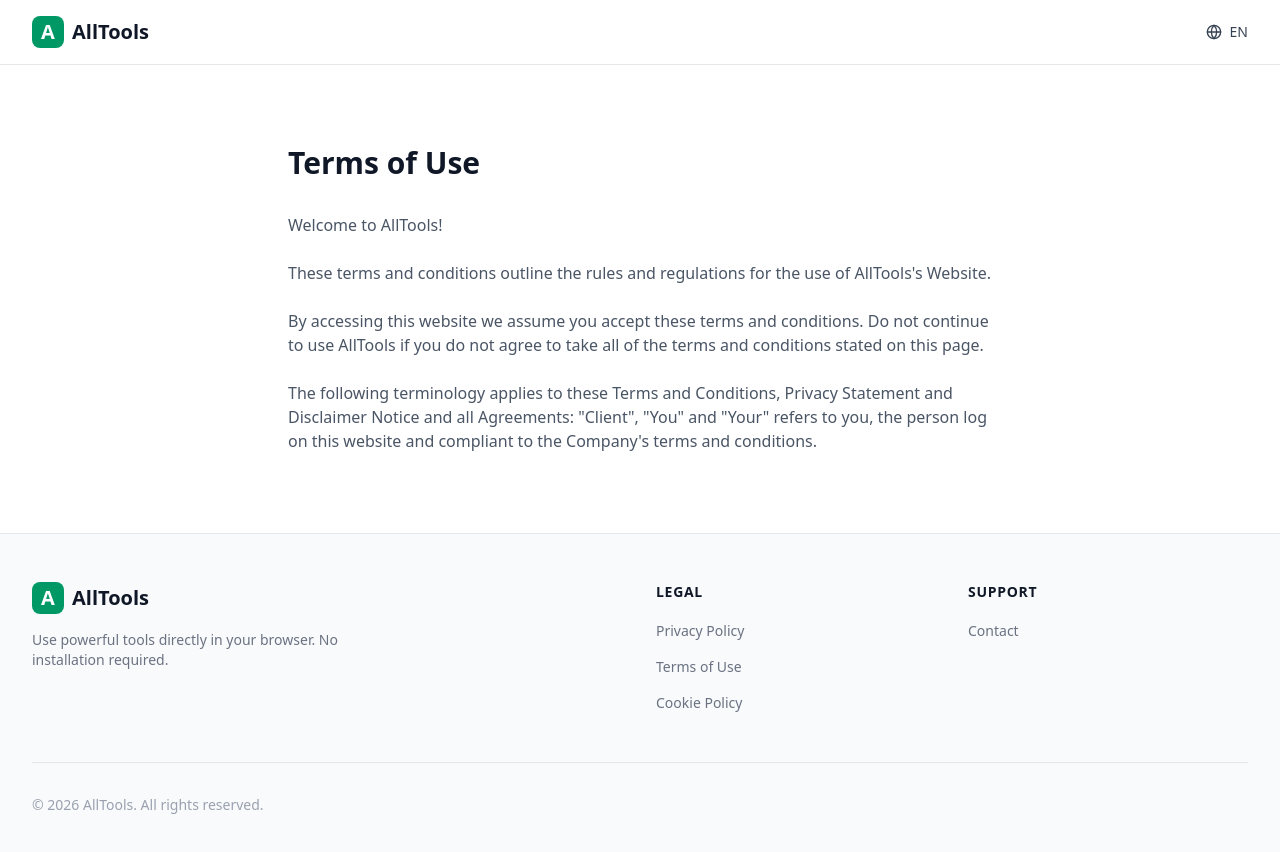
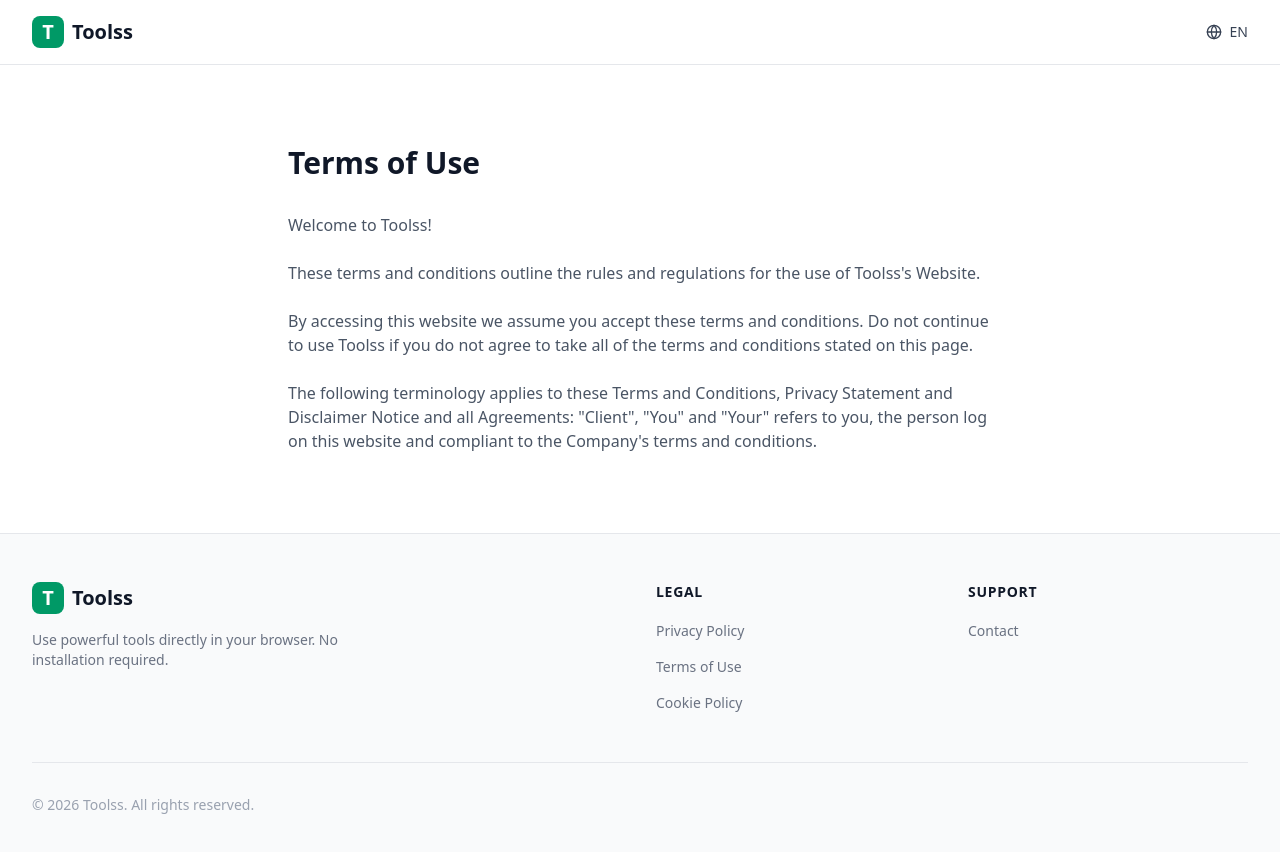
Before and after one commit to dudu841/AllTools-site, a React (Vite) app: page /en/terms in a window 1280 px wide. Shown: the top 852 px of the page. Built offline with nearby package versions, Linux system fonts and the light colour scheme.

Commit message:
Rename brand to Toolss and update logo initial

```diff
--- a/index.html
+++ b/index.html
@@ -3,7 +3,7 @@
   <head>
     <meta charset="UTF-8" />
     <meta name="viewport" content="width=device-width, initial-scale=1.0" />
-    <title>AllTools</title>
+    <title>Toolss</title>
   </head>
   <body>
     <div id="root"></div>
--- a/src/components/Footer.tsx
+++ b/src/components/Footer.tsx
@@ -16,9 +16,9 @@ export default function Footer() {
               className="flex items-center gap-2 mb-4"
             >
               <div className="flex h-8 w-8 items-center justify-center rounded-lg bg-emerald-600 text-white font-bold text-xl">
-                A
+                T
               </div>
-              <span className="text-xl font-bold text-gray-900">AllTools</span>
+              <span className="text-xl font-bold text-gray-900">Toolss</span>
             </Link>
             <p className="text-sm text-gray-500 max-w-xs">
               {t("home.subtitle")}
@@ -76,7 +76,7 @@ export default function Footer() {
 
         <div className="mt-12 border-t border-gray-200 pt-8 flex flex-col md:flex-row justify-between items-center">
           <p className="text-sm text-gray-400">
-            &copy; {new Date().getFullYear()} AllTools. {t("footer.rights")}
+            &copy; {new Date().getFullYear()} Toolss. {t("footer.rights")}
           </p>
         </div>
       </div>
--- a/src/components/Header.tsx
+++ b/src/components/Header.tsx
@@ -35,9 +35,9 @@ export default function Header() {
       <div className="mx-auto flex h-16 max-w-7xl items-center justify-between px-3 sm:px-6 lg:px-8">
         <Link to={`/${currentLang}`} className="flex items-center gap-2 min-w-0">
           <div className="flex h-8 w-8 shrink-0 items-center justify-center rounded-lg bg-emerald-600 text-white font-bold text-xl">
-            A
+            T
           </div>
-          <span className="truncate text-lg font-bold text-gray-900 sm:text-xl">AllTools</span>
+          <span className="truncate text-lg font-bold text-gray-900 sm:text-xl">Toolss</span>
         </Link>
 
         {/* Desktop Navigation */}
--- a/src/locales/en.json
+++ b/src/locales/en.json
@@ -59,15 +59,15 @@
   "legal": {
     "privacy": {
       "title": "Privacy Policy",
-      "text": "At AllTools, accessible from our website, one of our main priorities is the privacy of our visitors. This Privacy Policy document contains types of information that is collected and recorded by AllTools and how we use it.\n\nIf you have additional questions or require more information about our Privacy Policy, do not hesitate to contact us.\n\nThis Privacy Policy applies only to our online activities and is valid for visitors to our website with regards to the information that they shared and/or collect in AllTools. This policy is not applicable to any information collected offline or via channels other than this website."
+      "text": "At Toolss, accessible from our website, one of our main priorities is the privacy of our visitors. This Privacy Policy document contains types of information that is collected and recorded by Toolss and how we use it.\n\nIf you have additional questions or require more information about our Privacy Policy, do not hesitate to contact us.\n\nThis Privacy Policy applies only to our online activities and is valid for visitors to our website with regards to the information that they shared and/or collect in Toolss. This policy is not applicable to any information collected offline or via channels other than this website."
     },
     "terms": {
       "title": "Terms of Use",
-      "text": "Welcome to AllTools!\n\nThese terms and conditions outline the rules and regulations for the use of AllTools's Website.\n\nBy accessing this website we assume you accept these terms and conditions. Do not continue to use AllTools if you do not agree to take all of the terms and conditions stated on this page.\n\nThe following terminology applies to these Terms and Conditions, Privacy Statement and Disclaimer Notice and all Agreements: \"Client\", \"You\" and \"Your\" refers to you, the person log on this website and compliant to the Company's terms and conditions."
+      "text": "Welcome to Toolss!\n\nThese terms and conditions outline the rules and regulations for the use of Toolss's Website.\n\nBy accessing this website we assume you accept these terms and conditions. Do not continue to use Toolss if you do not agree to take all of the terms and conditions stated on this page.\n\nThe following terminology applies to these Terms and Conditions, Privacy Statement and Disclaimer Notice and all Agreements: \"Client\", \"You\" and \"Your\" refers to you, the person log on this website and compliant to the Company's terms and conditions."
     },
     "cookies": {
       "title": "Cookie Policy",
-      "text": "This is the Cookie Policy for AllTools.\n\nWhat Are Cookies\nAs is common practice with almost all professional websites this site uses cookies, which are tiny files that are downloaded to your computer, to improve your experience. This page describes what information they gather, how we use it and why we sometimes need to store these cookies. We will also share how you can prevent these cookies from being stored however this may downgrade or 'break' certain elements of the sites functionality.\n\nHow We Use Cookies\nWe use cookies for a variety of reasons detailed below. Unfortunately in most cases there are no industry standard options for disabling cookies without completely disabling the functionality and features they add to this site."
+      "text": "This is the Cookie Policy for Toolss.\n\nWhat Are Cookies\nAs is common practice with almost all professional websites this site uses cookies, which are tiny files that are downloaded to your computer, to improve your experience. This page describes what information they gather, how we use it and why we sometimes need to store these cookies. We will also share how you can prevent these cookies from being stored however this may downgrade or 'break' certain elements of the sites functionality.\n\nHow We Use Cookies\nWe use cookies for a variety of reasons detailed below. Unfortunately in most cases there are no industry standard options for disabling cookies without completely disabling the functionality and features they add to this site."
     },
     "contact": {
       "title": "Contact Us",
--- a/src/locales/es.json
+++ b/src/locales/es.json
@@ -59,15 +59,15 @@
   "legal": {
     "privacy": {
       "title": "Política de Privacidad",
-      "text": "En AllTools, accesible desde nuestro sitio web, una de nuestras principales prioridades es la privacidad de nuestros visitantes. Este documento de Política de Privacidad contiene los tipos de información que AllTools recopila y registra y cómo la usamos.\n\nSi tiene preguntas adicionales o necesita más información sobre nuestra Política de Privacidad, no dude en contactarnos.\n\nEsta Política de Privacidad se aplica solo a nuestras actividades en línea y es válida para los visitantes de nuestro sitio web con respecto a la información que compartieron y/o recopilaron en AllTools. Esta política no es aplicable a ninguna información recopilada fuera de línea o a través de canales que no sean este sitio web."
+      "text": "En Toolss, accesible desde nuestro sitio web, una de nuestras principales prioridades es la privacidad de nuestros visitantes. Este documento de Política de Privacidad contiene los tipos de información que Toolss recopila y registra y cómo la usamos.\n\nSi tiene preguntas adicionales o necesita más información sobre nuestra Política de Privacidad, no dude en contactarnos.\n\nEsta Política de Privacidad se aplica solo a nuestras actividades en línea y es válida para los visitantes de nuestro sitio web con respecto a la información que compartieron y/o recopilaron en Toolss. Esta política no es aplicable a ninguna información recopilada fuera de línea o a través de canales que no sean este sitio web."
     },
     "terms": {
       "title": "Términos de Uso",
-      "text": "¡Bienvenido a AllTools!\n\nEstos términos y condiciones describen las reglas y regulaciones para el uso del sitio web de AllTools.\n\nAl acceder a este sitio web, asumimos que acepta estos términos y condiciones. No continúe usando AllTools si no acepta todos los términos y condiciones establecidos en esta página.\n\nLa siguiente terminología se aplica a estos Términos y Condiciones, Declaración de Privacidad y Aviso de Exención de Responsabilidad y a todos los Acuerdos: \"Cliente\", \"Usted\" y \"Su\" se refiere a usted, la persona que inicia sesión en este sitio web y cumple con los términos y condiciones de la Compañía."
+      "text": "¡Bienvenido a Toolss!\n\nEstos términos y condiciones describen las reglas y regulaciones para el uso del sitio web de Toolss.\n\nAl acceder a este sitio web, asumimos que acepta estos términos y condiciones. No continúe usando Toolss si no acepta todos los términos y condiciones establecidos en esta página.\n\nLa siguiente terminología se aplica a estos Términos y Condiciones, Declaración de Privacidad y Aviso de Exención de Responsabilidad y a todos los Acuerdos: \"Cliente\", \"Usted\" y \"Su\" se refiere a usted, la persona que inicia sesión en este sitio web y cumple con los términos y condiciones de la Compañía."
     },
     "cookies": {
       "title": "Política de Cookies",
-      "text": "Esta es la Política de Cookies de AllTools.\n\nQué son las cookies\nComo es práctica común en casi todos los sitios web profesionales, este sitio usa cookies, que son pequeños archivos que se descargan en su computadora, para mejorar su experiencia. Esta página describe qué información recopilan, cómo la usamos y por qué a veces necesitamos almacenar estas cookies. También compartiremos cómo puede evitar que estas cookies se almacenen, sin embargo, esto puede degradar o 'romper' ciertos elementos de la funcionalidad del sitio.\n\nCómo usamos las cookies\nUsamos cookies por una variedad de razones que se detallan a continuación. Desafortunadamente, en la mayoría de los casos no existen opciones estándar de la industria para deshabilitar las cookies sin deshabilitar por completo la funcionalidad y las características que agregan a este sitio."
+      "text": "Esta es la Política de Cookies de Toolss.\n\nQué son las cookies\nComo es práctica común en casi todos los sitios web profesionales, este sitio usa cookies, que son pequeños archivos que se descargan en su computadora, para mejorar su experiencia. Esta página describe qué información recopilan, cómo la usamos y por qué a veces necesitamos almacenar estas cookies. También compartiremos cómo puede evitar que estas cookies se almacenen, sin embargo, esto puede degradar o 'romper' ciertos elementos de la funcionalidad del sitio.\n\nCómo usamos las cookies\nUsamos cookies por una variedad de razones que se detallan a continuación. Desafortunadamente, en la mayoría de los casos no existen opciones estándar de la industria para deshabilitar las cookies sin deshabilitar por completo la funcionalidad y las características que agregan a este sitio."
     },
     "contact": {
       "title": "Contacto",
--- a/src/locales/pt.json
+++ b/src/locales/pt.json
@@ -59,15 +59,15 @@
   "legal": {
     "privacy": {
       "title": "Política de Privacidade",
-      "text": "Na AllTools, acessível a partir do nosso site, uma de nossas principais prioridades é a privacidade dos nossos visitantes. Este documento de Política de Privacidade contém tipos de informações que são coletadas e registradas pela AllTools e como as usamos.\n\nSe você tiver dúvidas adicionais ou precisar de mais informações sobre nossa Política de Privacidade, não hesite em nos contatar.\n\nEsta Política de Privacidade aplica-se apenas às nossas atividades online e é válida para os visitantes do nosso site no que diz respeito às informações que eles compartilharam e/ou coletaram na AllTools. Esta política não é aplicável a quaisquer informações coletadas offline ou através de canais que não sejam este site."
+      "text": "Na Toolss, acessível a partir do nosso site, uma de nossas principais prioridades é a privacidade dos nossos visitantes. Este documento de Política de Privacidade contém tipos de informações que são coletadas e registradas pela Toolss e como as usamos.\n\nSe você tiver dúvidas adicionais ou precisar de mais informações sobre nossa Política de Privacidade, não hesite em nos contatar.\n\nEsta Política de Privacidade aplica-se apenas às nossas atividades online e é válida para os visitantes do nosso site no que diz respeito às informações que eles compartilharam e/ou coletaram na Toolss. Esta política não é aplicável a quaisquer informações coletadas offline ou através de canais que não sejam este site."
     },
     "terms": {
       "title": "Termos de Uso",
-      "text": "Bem-vindo à AllTools!\n\nEstes termos e condições descrevem as regras e regulamentos para o uso do site da AllTools.\n\nAo acessar este site, assumimos que você aceita estes termos e condições. Não continue a usar a AllTools se você não concordar em aceitar todos os termos e condições declarados nesta página.\n\nA terminologia a seguir aplica-se a estes Termos e Condições, Declaração de Privacidade e Aviso de Isenção de Responsabilidade e a todos os Acordos: \"Cliente\", \"Você\" e \"Seu\" refere-se a você, a pessoa que faz login neste site e está em conformidade com os termos e condições da Empresa."
+      "text": "Bem-vindo à Toolss!\n\nEstes termos e condições descrevem as regras e regulamentos para o uso do site da Toolss.\n\nAo acessar este site, assumimos que você aceita estes termos e condições. Não continue a usar a Toolss se você não concordar em aceitar todos os termos e condições declarados nesta página.\n\nA terminologia a seguir aplica-se a estes Termos e Condições, Declaração de Privacidade e Aviso de Isenção de Responsabilidade e a todos os Acordos: \"Cliente\", \"Você\" e \"Seu\" refere-se a você, a pessoa que faz login neste site e está em conformidade com os termos e condições da Empresa."
     },
     "cookies": {
       "title": "Política de Cookies",
-      "text": "Esta é a Política de Cookies da AllTools.\n\nO que são cookies\nComo é prática comum em quase todos os sites profissionais, este site usa cookies, que são pequenos arquivos baixados no seu computador, para melhorar sua experiência. Esta página descreve quais informações eles coletam, como as usamos e por que às vezes precisamos armazenar esses cookies. Também compartilharemos como você pode evitar que esses cookies sejam armazenados, no entanto, isso pode degradar ou 'quebrar' certos elementos da funcionalidade do site.\n\nComo usamos os cookies\nUsamos cookies por vários motivos detalhados abaixo. Infelizmente, na maioria dos casos, não há opções padrão do setor para desativar os cookies sem desativar completamente a funcionalidade e os recursos que eles adicionam a este site."
+      "text": "Esta é a Política de Cookies da Toolss.\n\nO que são cookies\nComo é prática comum em quase todos os sites profissionais, este site usa cookies, que são pequenos arquivos baixados no seu computador, para melhorar sua experiência. Esta página descreve quais informações eles coletam, como as usamos e por que às vezes precisamos armazenar esses cookies. Também compartilharemos como você pode evitar que esses cookies sejam armazenados, no entanto, isso pode degradar ou 'quebrar' certos elementos da funcionalidade do site.\n\nComo usamos os cookies\nUsamos cookies por vários motivos detalhados abaixo. Infelizmente, na maioria dos casos, não há opções padrão do setor para desativar os cookies sem desativar completamente a funcionalidade e os recursos que eles adicionam a este site."
     },
     "contact": {
       "title": "Contato",
--- a/src/pages/LegalPage.tsx
+++ b/src/pages/LegalPage.tsx
@@ -12,7 +12,7 @@ export default function LegalPage({
   return (
     <div className="max-w-3xl mx-auto py-12 px-4 sm:px-6 lg:px-8">
       <Helmet>
-        <title>{t(`legal.${type}.title`)} | AllTools</title>
+        <title>{t(`legal.${type}.title`)} | Toolss</title>
       </Helmet>
 
       <h1 className="text-3xl font-bold text-gray-900 mb-8">
--- a/src/pages/ToolWrapper.tsx
+++ b/src/pages/ToolWrapper.tsx
@@ -71,7 +71,7 @@ export default function ToolWrapper() {
   return (
     <div className="w-full max-w-4xl mx-auto py-8">
       <Helmet>
-        <title>{t(`tools.${currentToolId}.title`)} | AllTools</title>
+        <title>{t(`tools.${currentToolId}.title`)} | Toolss</title>
         <meta name="description" content={t(`tools.${currentToolId}.desc`)} />
       </Helmet>
 
```
